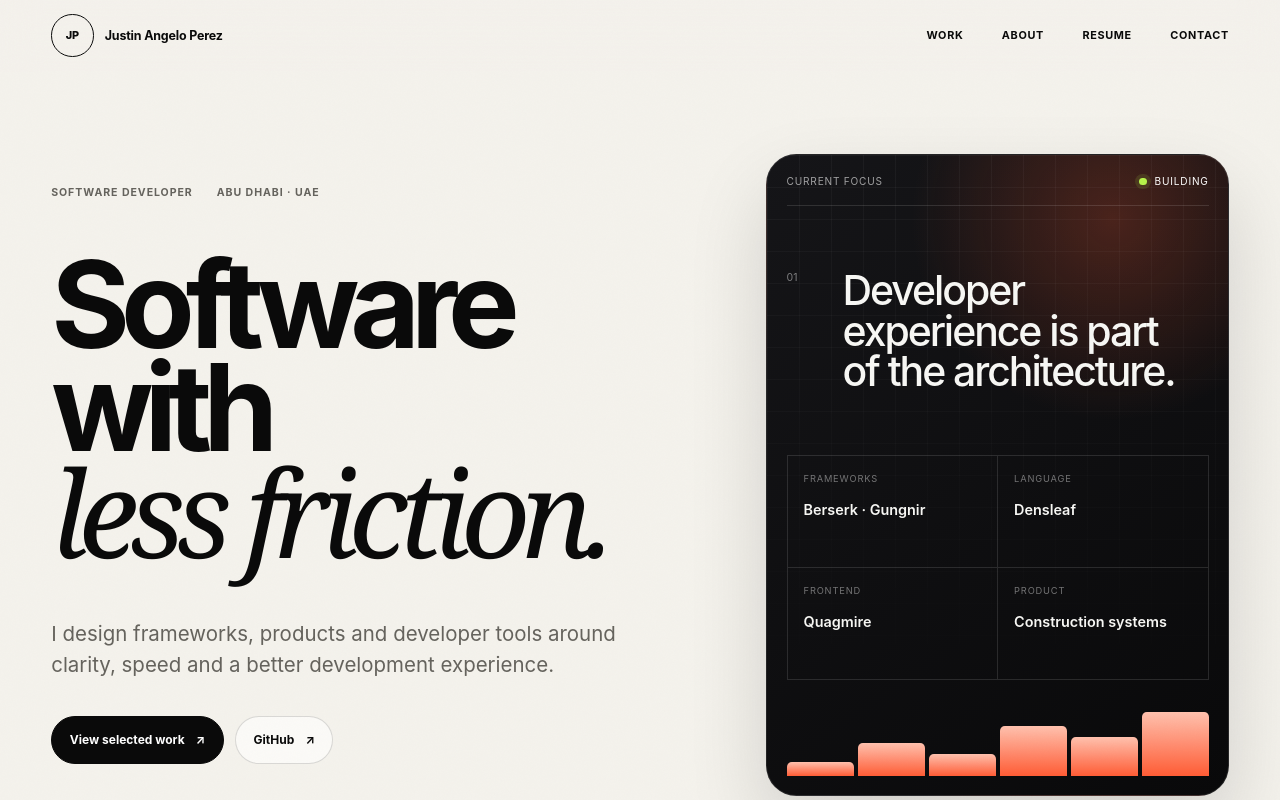
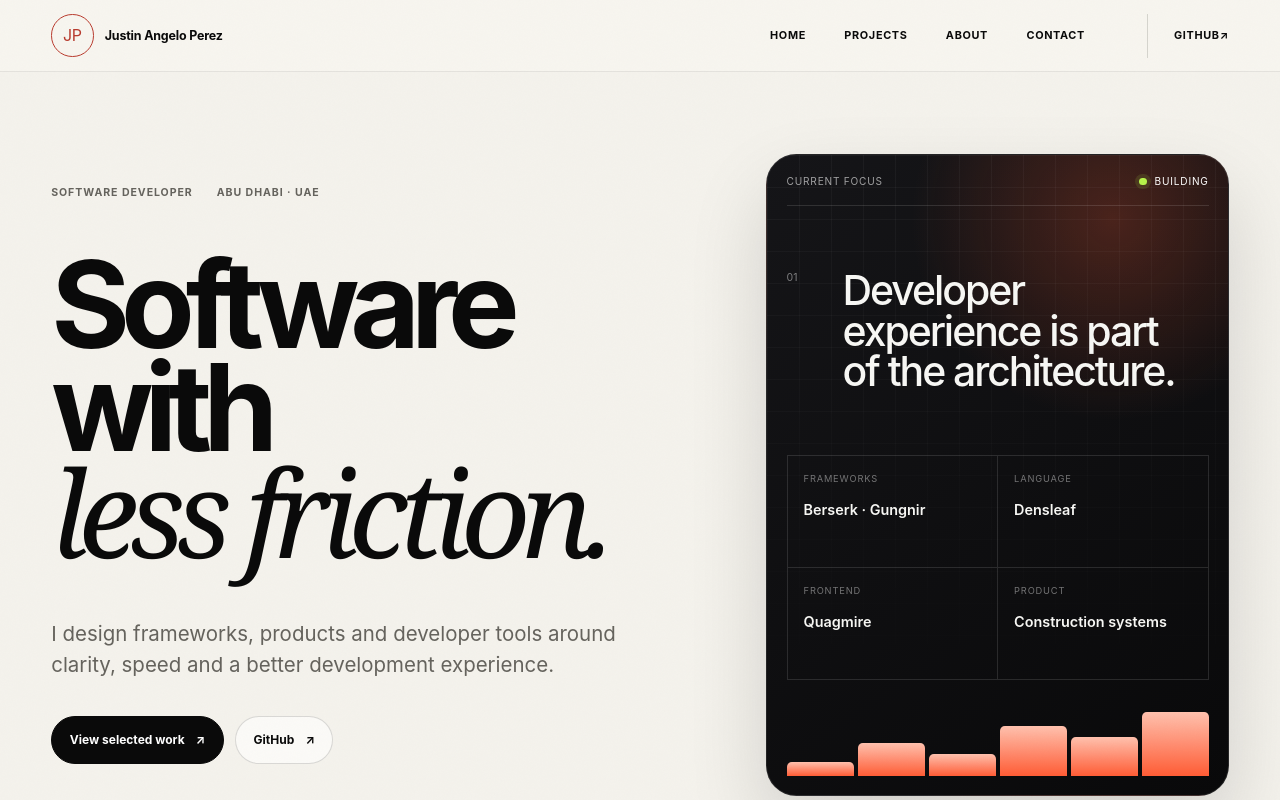
Before and after one commit to justinangeloperez327/portfolio-2026, a Next.js app: page / in a window 1280 px wide. Shown: the top 800 px of the page. Built offline with nearby package versions, Linux system fonts and the light colour scheme; no server answers.

Commit message:
feat: redesign portfolio navigation and footer

```diff
--- a/src/app/globals.css
+++ b/src/app/globals.css
@@ -3685,3 +3685,198 @@ body {
     transform: translateY(0) scale(1);
   }
 }
+
+
+/* Sumi-e navigation v3 */
+.site-header {
+  position: fixed;
+  z-index: 60;
+  background: color-mix(in srgb, var(--paper) 88%, transparent);
+  border-bottom: 1px solid var(--ink-08);
+  backdrop-filter: blur(14px);
+}
+
+.site-header__inner {
+  max-width: var(--max);
+  margin-inline: auto;
+}
+
+.site-brand__mark {
+  color: var(--vermilion);
+  border-color: currentColor !important;
+  font-family: var(--font-display);
+  font-size: 1rem;
+  font-weight: 400;
+  text-transform: none;
+}
+
+.primary-navigation a {
+  position: relative;
+}
+
+.primary-navigation a::after {
+  content: "";
+  position: absolute;
+  right: 0;
+  bottom: 0.5rem;
+  left: 0;
+  height: 2px;
+  background: currentColor;
+  opacity: 0;
+  transform: scaleX(0.25) rotate(-0.5deg);
+  transform-origin: left;
+  transition:
+    transform var(--duration-fast) var(--ease-ink),
+    opacity var(--duration-fast) linear;
+}
+
+.primary-navigation a:hover::after,
+.primary-navigation a:focus-visible::after {
+  opacity: 0.55;
+  transform: scaleX(1) rotate(-0.5deg);
+}
+
+.primary-navigation__external {
+  margin-left: clamp(0.5rem, 2vw, 1.5rem);
+  padding-left: clamp(1rem, 2vw, 1.75rem);
+  border-left: 1px solid var(--ink-15);
+}
+
+.mobile-navigation summary {
+  display: flex;
+  min-height: 2.75rem;
+  align-items: center;
+  justify-content: space-between;
+  gap: 1rem;
+  cursor: pointer;
+}
+
+.site-footer {
+  position: relative;
+  overflow: hidden;
+  padding: clamp(5rem, 10vw, 9rem) var(--page) 2.5rem;
+  background: var(--ink);
+  color: var(--paper);
+}
+
+.site-footer__brush {
+  margin-bottom: clamp(3rem, 6vw, 6rem);
+  color: var(--paper);
+  opacity: 0.3;
+}
+
+.site-footer__top,
+.site-footer__inner {
+  width: min(100%, var(--max));
+  margin-inline: auto;
+}
+
+.site-footer__top {
+  display: flex;
+  align-items: flex-start;
+  justify-content: space-between;
+  gap: 2rem;
+  margin-bottom: clamp(4rem, 8vw, 7rem);
+}
+
+.site-footer__eyebrow {
+  display: block;
+  margin-bottom: 1rem;
+  color: rgb(247 245 239 / 58%);
+  font-size: 0.68rem;
+  font-weight: 700;
+  letter-spacing: 0.1em;
+  text-transform: uppercase;
+}
+
+.footer-title {
+  margin: 0;
+  font-family: var(--font-display);
+  font-size: clamp(4rem, 9vw, 9rem);
+  font-weight: 400;
+  line-height: 0.82;
+  letter-spacing: -0.045em;
+}
+
+.site-footer__inner {
+  display: grid;
+  grid-template-columns: 1.2fr 1fr auto;
+  gap: 3rem;
+  padding-top: 1.5rem;
+  border-top: 1px solid rgb(247 245 239 / 16%);
+}
+
+.site-footer__identity,
+.footer-meta {
+  display: grid;
+  align-content: start;
+  gap: 0.55rem;
+  color: rgb(247 245 239 / 65%);
+  font-size: 0.78rem;
+}
+
+.site-footer nav ul {
+  display: grid;
+  grid-template-columns: repeat(2, minmax(0, 1fr));
+  gap: 0.25rem 2rem;
+}
+
+@media (max-width: 48rem) {
+  .primary-navigation {
+    display: none;
+  }
+
+  .mobile-navigation {
+    position: fixed;
+    z-index: 70;
+    top: 0.95rem;
+    right: var(--page);
+    display: block;
+    min-width: 7.5rem;
+    padding: 0 0.8rem;
+    background: color-mix(in srgb, var(--paper) 94%, transparent);
+    border: 1px solid var(--ink-15);
+    backdrop-filter: blur(14px);
+  }
+
+  .mobile-navigation[open] {
+    left: var(--page);
+    min-width: 0;
+    padding: 0.75rem 1rem 1.25rem;
+  }
+
+  .mobile-navigation nav {
+    padding-top: 1rem;
+    border-top: 1px solid var(--ink-15);
+  }
+
+  .mobile-navigation li {
+    display: grid;
+    grid-template-columns: 2rem 1fr;
+    gap: 1rem;
+    padding: 0.8rem 0;
+  }
+
+  .mobile-navigation li > span {
+    color: var(--ink-60);
+    font-size: 0.68rem;
+  }
+
+  .mobile-navigation a {
+    font-family: var(--font-display);
+    font-size: 1.8rem;
+  }
+
+  .site-footer__top,
+  .site-footer__inner {
+    grid-template-columns: 1fr;
+  }
+
+  .site-footer__inner {
+    display: grid;
+  }
+
+  .site-footer nav ul {
+    grid-template-columns: 1fr;
+  }
+}
--- a/src/components/navigation/mobile-navigation.tsx
+++ b/src/components/navigation/mobile-navigation.tsx
@@ -4,7 +4,10 @@ import { siteConfig } from "@/config/site";
 export function MobileNavigation() {
   return (
     <details className="mobile-navigation">
-      <summary>Menu</summary>
+      <summary aria-label="Open navigation">
+        <span>Menu</span>
+        <span aria-hidden="true">＋</span>
+      </summary>
       <nav aria-label="Mobile navigation">
         <ul>
           {siteConfig.navigation.map((item, index) => (
@@ -13,6 +16,12 @@ export function MobileNavigation() {
               <Link href={item.href}>{item.label}</Link>
             </li>
           ))}
+          <li>
+            <span aria-hidden="true">05</span>
+            <a href={siteConfig.social.github} target="_blank" rel="noreferrer">
+              GitHub ↗
+            </a>
+          </li>
         </ul>
       </nav>
     </details>
--- a/src/components/navigation/primary-navigation.tsx
+++ b/src/components/navigation/primary-navigation.tsx
@@ -7,9 +7,16 @@ export function PrimaryNavigation() {
       <ul>
         {siteConfig.navigation.map((item) => (
           <li key={item.href}>
-            <Link href={item.href}>{item.label}</Link>
+            <Link href={item.href}>
+              <span>{item.label}</span>
+            </Link>
           </li>
         ))}
+        <li className="primary-navigation__external">
+          <a href={siteConfig.social.github} target="_blank" rel="noreferrer">
+            GitHub <span aria-hidden="true">↗</span>
+          </a>
+        </li>
       </ul>
     </nav>
   );
--- a/src/components/navigation/site-footer.tsx
+++ b/src/components/navigation/site-footer.tsx
@@ -1,14 +1,38 @@
 import Link from "next/link";
 import { siteConfig } from "@/config/site";
+import { BrushDivider, RedSeal } from "@/components/visual";
 
 export function SiteFooter() {
   return (
     <footer className="site-footer">
-      <div className="footer-title">JUSTIN<br />ANGELO<br />PEREZ</div>
+      <BrushDivider className="site-footer__brush" />
+      <div className="site-footer__top">
+        <div>
+          <span className="site-footer__eyebrow">Software Developer · Portfolio 2026</span>
+          <p className="footer-title">Justin Angelo<br />Perez.</p>
+        </div>
+        <RedSeal />
+      </div>
+
       <div className="site-footer__inner">
-        <div><span>Software Developer</span><span>{siteConfig.location}</span></div>
-        <nav aria-label="Footer navigation"><ul>{siteConfig.navigation.map((item) => <li key={item.href}><Link href={item.href}>{item.label}</Link></li>)}</ul></nav>
-        <div className="footer-meta"><a href="https://github.com/justinangeloperez327" target="_blank" rel="noreferrer">GitHub ↗</a><span>© 2026</span></div>
+        <div className="site-footer__identity">
+          <span>{siteConfig.title}</span>
+          <span>{siteConfig.location}</span>
+        </div>
+
+        <nav aria-label="Footer navigation">
+          <ul>
+            {siteConfig.navigation.map((item) => (
+              <li key={item.href}><Link href={item.href}>{item.label}</Link></li>
+            ))}
+          </ul>
+        </nav>
+
+        <div className="footer-meta">
+          <a href={siteConfig.social.github} target="_blank" rel="noreferrer">GitHub ↗</a>
+          <a href={siteConfig.social.email}>Email ↗</a>
+          <span>© 2026</span>
+        </div>
       </div>
     </footer>
   );
--- a/src/components/navigation/site-header.tsx
+++ b/src/components/navigation/site-header.tsx
@@ -6,7 +6,7 @@ export function SiteHeader() {
     <header className="site-header">
       <div className="site-header__inner">
         <Link className="site-brand" href="/" aria-label="Justin Angelo Perez, home">
-          <span className="site-brand__mark">JP</span>
+          <span className="site-brand__mark" aria-hidden="true">JP</span>
           <span className="site-brand__name">Justin Angelo Perez</span>
         </Link>
         <PrimaryNavigation />
--- a/src/config/site.ts
+++ b/src/config/site.ts
@@ -28,9 +28,13 @@ export const siteConfig = {
     "http://localhost:3000",
   locale: "en_AE",
   navigation: [
-    { label: "Work", href: "/work" },
+    { label: "Home", href: "/" },
+    { label: "Projects", href: "/projects" },
     { label: "About", href: "/about" },
-    { label: "Resume", href: "/resume" },
     { label: "Contact", href: "/contact" },
   ],
+  social: {
+    github: "https://github.com/justinangeloperez327",
+    email: "mailto:justinangeloperez327@gmail.com",
+  },
 } as const;
```
